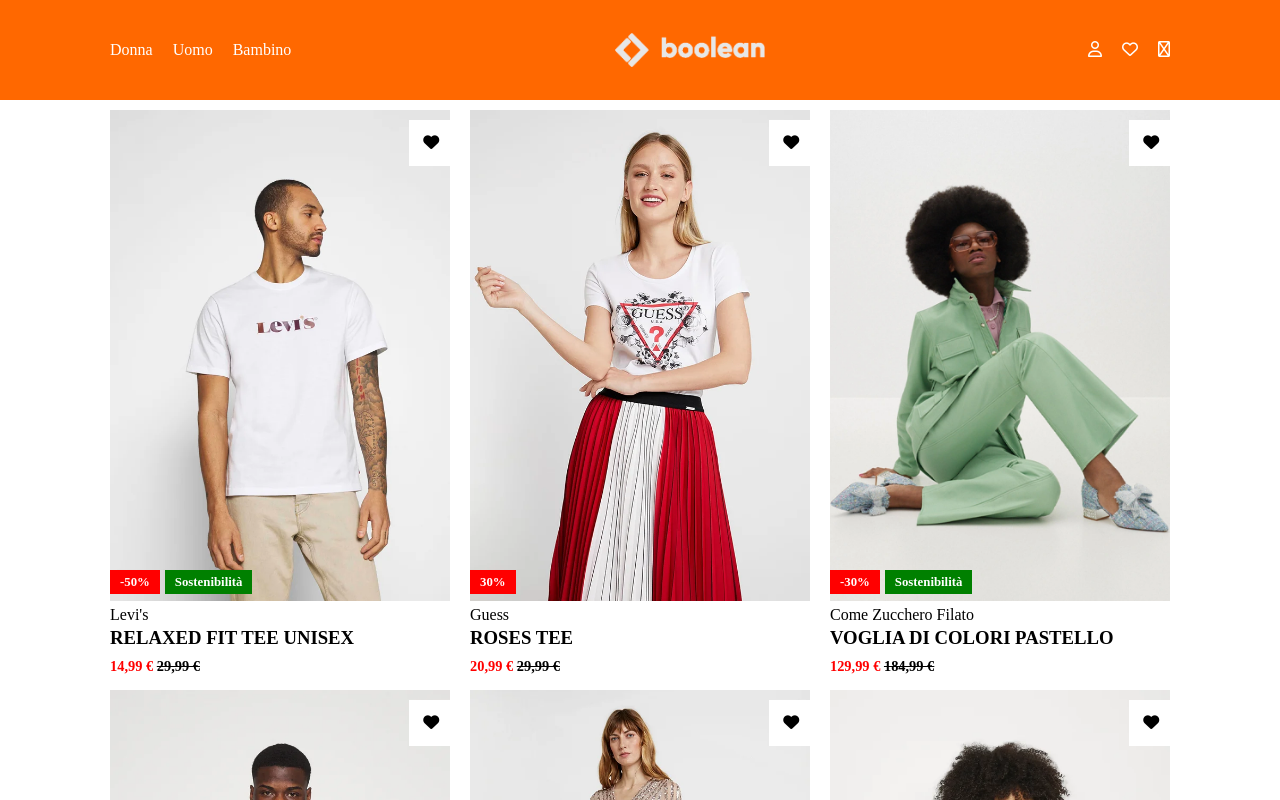
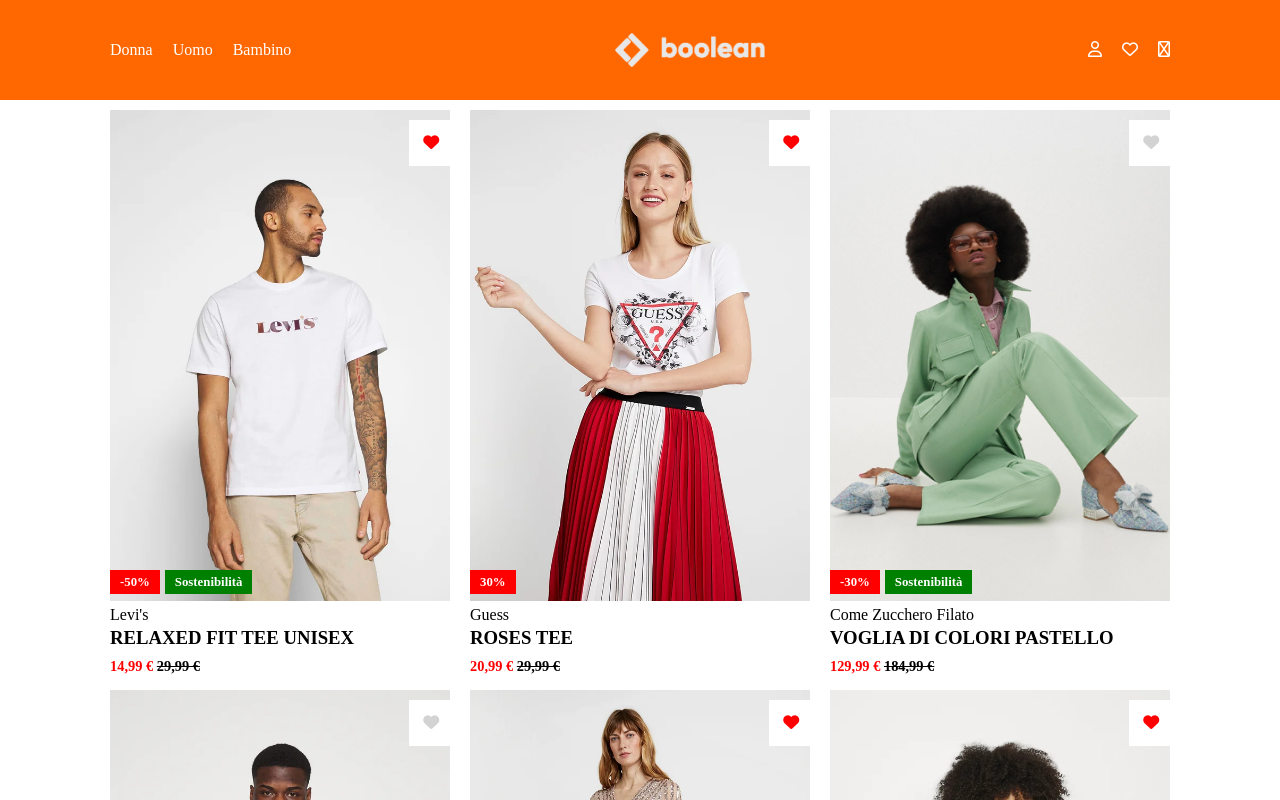
Before and after one commit to GrPaladino/vite-boolando, a Vue app: page / in a window 1280 px wide. Shown: the top 800 px of the page. Built offline with nearby package versions, Linux system fonts and the light colour scheme.

Commit message:
Feat: transfer on AppCard every data

```diff
--- a/src/App.vue
+++ b/src/App.vue
@@ -47,6 +47,7 @@
           discount: "-50%",
           isSostenibility: "Sostenibilità",
           displayImage: true,
+          isInFavorites: true,
         },
 
         {
@@ -58,6 +59,7 @@
           imageHover: "2b.webp",
           discount: "30%",
           displayImage: true,
+          isInFavorites: true,
         },
 
         {
@@ -70,6 +72,7 @@
           discount: "-30%",
           isSostenibility: "Sostenibilità",
           displayImage: true,
+          isInFavorites: false,
         },
 
         {
@@ -81,6 +84,7 @@
           imageHover: "4b.webp",
           discount: "-50%",
           displayImage: true,
+          isInFavorites: false,
         },
 
         {
@@ -90,6 +94,7 @@
           image: "5.webp",
           imageHover: "5b.webp",
           displayImage: true,
+          isInFavorites: true,
         },
 
         {
@@ -100,6 +105,7 @@
           imageHover: "6b.webp",
           isSostenibility: "Sostenibilità",
           displayImage: true,
+          isInFavorites: true,
         },
       ],
 
--- a/src/components/AppCard.vue
+++ b/src/components/AppCard.vue
@@ -1,7 +1,22 @@
 <script>
 export default {
+  data() {
+    return {
+      display: true,
+    };
+  },
+
   props: {
-    articles: Array,
+    brand: String,
+    model: String,
+    price: String,
+    priceDashed: String,
+    image: String,
+    imageHover: String,
+    discount: String,
+    isSostenibility: String,
+    isInFavorite: Boolean,
+    displayImage: Boolean,
   },
 
   methods: {
@@ -9,12 +24,12 @@
       return new URL(`../assets/images/img/${img}`, import.meta.url).href;
     },
 
-    reverseDisplayImage(i) {
-      this.articles[i].displayImage = false;
+    reverseDisplayImage() {
+      this.display = false;
     },
 
-    resetStartDisplay(i) {
-      this.articles[i].displayImage = !this.articles[i].displayImage;
+    resetStartDisplay() {
+      this.display = !this.display;
     },
   },
 };
@@ -22,31 +37,29 @@
 
 <template>
   <div
-    v-for="(article, index) in articles"
-    @mouseenter="reverseDisplayImage(index)"
-    @mouseleave="resetStartDisplay(index)"
+    @mouseenter="reverseDisplayImage()"
+    @mouseleave="resetStartDisplay()"
     class="card"
   >
-    <img
-      v-if="article.displayImage"
-      :src="getImagePath(article.image)"
-      :alt="model"
-    />
-    <img v-else :src="getImagePath(article.imageHover)" alt="" />
-    <p>{{ article.brand }}</p>
-    <h3>{{ article.model }}</h3>
-    <span class="heart"><i class="fa-solid fa-heart"></i></span>
+    <img v-if="this.display" :src="getImagePath(image)" :alt="model" />
+    <img v-else :src="getImagePath(imageHover)" :alt="model" />
+    <p>{{ brand }}</p>
+    <h3>{{ model }}</h3>
+    <span class="heart"
+      ><i
+        :class="isInFavorite == true ? 'heart-red' : 'heart-void'"
+        class="fa-solid fa-heart"
+      ></i
+    ></span>
     <div class="info">
-      <span v-if="article.discount" class="price">{{ article.discount }}</span>
-      <span v-if="article.isSostenibility" class="sostenibilità">{{
-        article.isSostenibility
+      <span v-if="discount" class="price">{{ discount }}</span>
+      <span v-if="isSostenibility" class="sostenibilità">{{
+        isSostenibility
       }}</span>
     </div>
     <p>
-      <span class="price-red"> {{ article.price }} € </span>
-      <span v-if="article.priceDashed" class="price-dashed">
-        {{ article.priceDashed }} €</span
-      >
+      <span class="price-red"> {{ price }} € </span>
+      <span v-if="priceDashed" class="price-dashed"> {{ priceDashed }} €</span>
     </p>
   </div>
 </template>
@@ -66,6 +79,14 @@
     position: absolute;
     left: 88%;
     top: 10px;
+
+    .heart-red {
+      color: red;
+    }
+
+    .heart-void {
+      color: lightgray;
+    }
   }
 
   .info {
--- a/src/components/AppMain.vue
+++ b/src/components/AppMain.vue
@@ -14,7 +14,19 @@
 
 <template>
   <div class="container">
-    <app-card :articles="articles" />
+    <app-card
+      v-for="article in articles"
+      :brand="article.brand"
+      :model="article.model"
+      :price="article.price"
+      :priceDashed="article.priceDashed"
+      :image="article.image"
+      :imageHover="article.imageHover"
+      :discount="article.discount"
+      :isSostenibility="article.isSostenibility"
+      :isInFavorite="article.isInFavorites"
+      :displayImage="article.displayImage"
+    />
   </div>
 </template>
 
```
